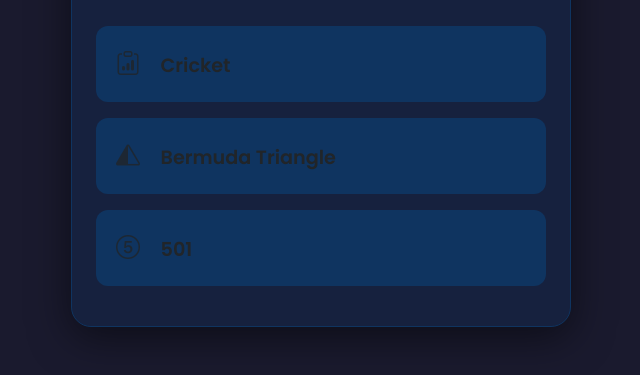
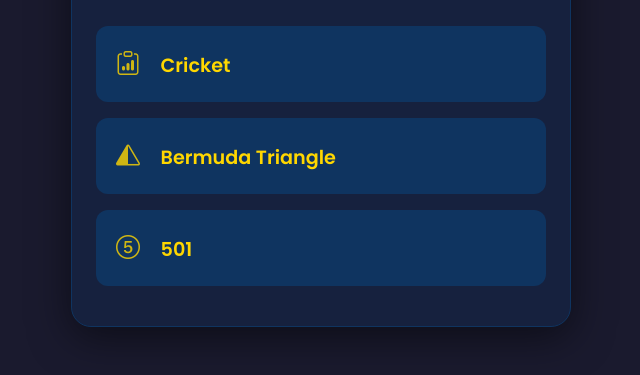
Before and after one commit to DevelopGray/Darts, a plain HTML site: page index.html in a window 1280 px wide. Shown: the part 99-474 px from the top of the page, without its empty margins (319-959 px from the left). Drawn offline with nearby package versions, Linux system fonts and the light colour scheme.

Commit message:
Update index.html

```diff
--- a/index.html
+++ b/index.html
@@ -78,6 +78,7 @@
           text-align: left;
           transition: transform 0.2s ease, background-color 0.2s ease;
           margin-bottom: 1rem;
+          color: #FFD700;
       }
       .btn-game:hover {
           background-color: var(--secondary);
@@ -675,4 +676,5 @@
       setMultiplier(1);
   </script>
 </body>
+
 </html>
```
